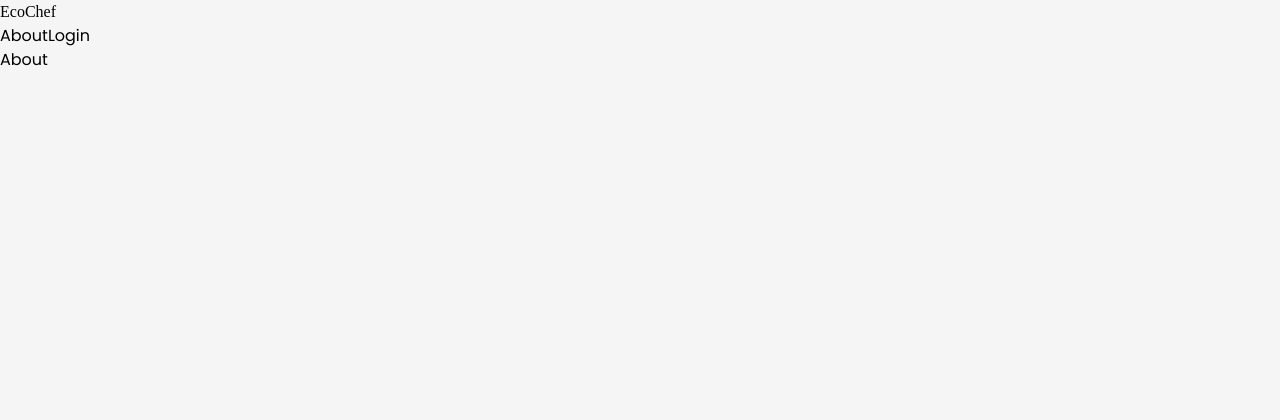
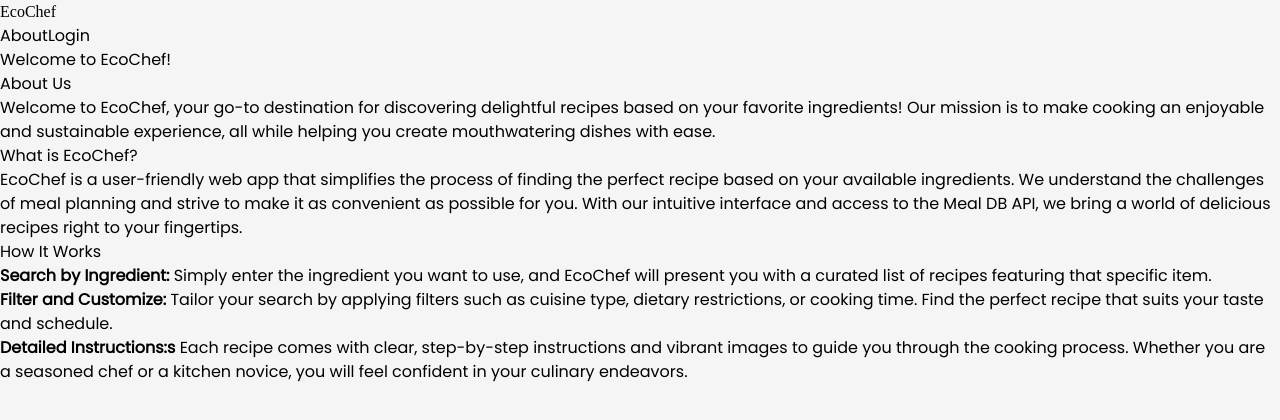
Before and after one commit to Ojas13-git/EcoChef-Food-Recipe-App, a React (Vite) app in the folder client/: page /about in a window 1280 px wide. Shown: the top 420 px of the page. Built offline with nearby package versions, Linux system fonts and the light colour scheme; no server answers; a web font is replaced by a local one.

Commit message:
created about page + recipe details

```diff
--- a/client/src/pages/About.jsx
+++ b/client/src/pages/About.jsx
@@ -1,8 +1,53 @@
-
 const About = () => {
   return (
-    <div>About</div>
-  )
-}
+    <div className="flex justify-center items-center h-[70vh]">
+      <div className="bg-white w-[60vw] p-5 rounded-md">
+        <h1 className="text-4xl font-bold mb-4 text-center my-2">
+          Welcome to EcoChef!
+        </h1>
+        <div className="flex flex-col gap-3 my-2">
+          <h3 className="text-xl font-bold text-center">About Us</h3>
+          <p className="text-gray-600">
+            Welcome to EcoChef, your go-to destination for discovering
+            delightful recipes based on your favorite ingredients! Our mission
+            is to make cooking an enjoyable and sustainable experience, all
+            while helping you create mouthwatering dishes with ease.
+          </p>
+        </div>
+        <div className="flex flex-col gap-3 my-2">
+          <h3 className="text-xl font-bold text-center">What is EcoChef?</h3>
+          <p className="text-gray-600">
+            EcoChef is a user-friendly web app that simplifies the process of
+            finding the perfect recipe based on your available ingredients. We
+            understand the challenges of meal planning and strive to make it as
+            convenient as possible for you. With our intuitive interface and
+            access to the Meal DB API, we bring a world of delicious recipes
+            right to your fingertips.
+          </p>
+        </div>
+        <div className="flex flex-col gap-3 my-2">
+          <h3 className="text-xl font-bold text-center">How It Works</h3>
+          <p className="text-gray-600">
+            <b>Search by Ingredient:</b> Simply enter the ingredient you want to use,
+            and EcoChef will present you with a curated list of recipes
+            featuring that specific item.
+            </p>
+            <p className="text-gray-600">
+            <b>Filter and Customize: </b>Tailor your
+            search by applying filters such as cuisine type, dietary
+            restrictions, or cooking time. Find the perfect recipe that suits
+            your taste and schedule.
+            </p>
+            <p className="text-gray-600">
+            <b>Detailed Instructions:s</b> Each recipe comes
+            with clear, step-by-step instructions and vibrant images to guide
+            you through the cooking process. Whether you are a seasoned chef or a
+            kitchen novice, you will feel confident in your culinary endeavors.
+          </p>
+        </div>
+      </div>
+    </div>
+  );
+};
 
-export default About
+export default About;
--- a/client/src/pages/RecipeDetails.jsx
+++ b/client/src/pages/RecipeDetails.jsx
@@ -1,8 +1,42 @@
+import axios from "axios";
+import { useEffect, useState } from "react";
+import { useParams } from "react-router-dom";
 
 const RecipeDetails = () => {
+  const { id } = useParams();
+  const [details, setDetails] = useState([]);
+  const getRecipeDetails = async () => {
+    const res = await axios.get(
+      `https://www.themealdb.com/api/json/v1/1/lookup.php?i=${id}`
+    );
+    const data = await res.data;
+    console.log(data.meals);
+    setDetails(data.meals[0]);
+  };
+
+  useEffect(() => {
+    getRecipeDetails();
+  }, []);
+
   return (
-    <div>RecipeDetails</div>
-  )
-}
+    <div className="flex justify-center items-center">
+      <div className="w-[60vw] p-5 bg-white" key={details?.idMeal}>
+        <div className="flex justify-evenly items-center">
+          <img
+            src={details?.strMealThumb}
+            width={250}
+            className="rounded-full"
+          />
+          <span className="text-4xl">{details?.strMeal}</span>
+        </div>
+        <div className="my-3">
+          <h1 className="text-lg font-bold text-gray-800">Recipe</h1>
+          <p className="text-md">{details?.strInstructions}</p>
+        </div>
+      </div>
+      ;
+    </div>
+  );
+};
 
-export default RecipeDetails
+export default RecipeDetails;
```
